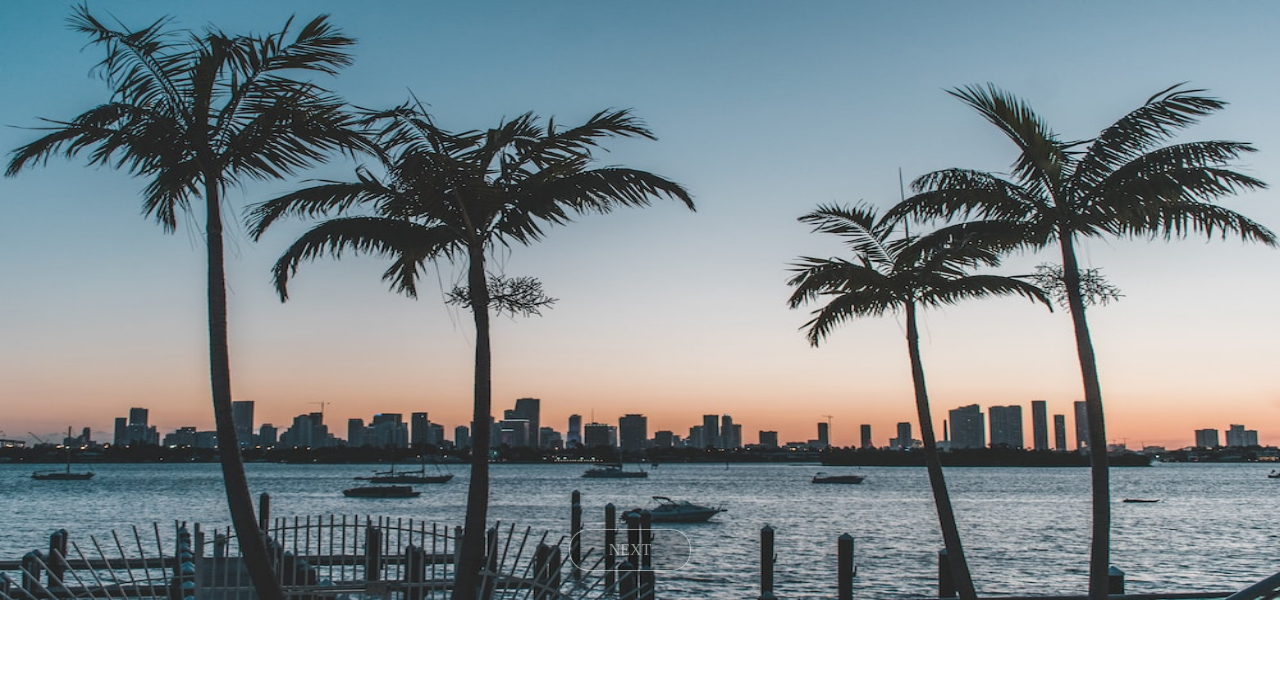
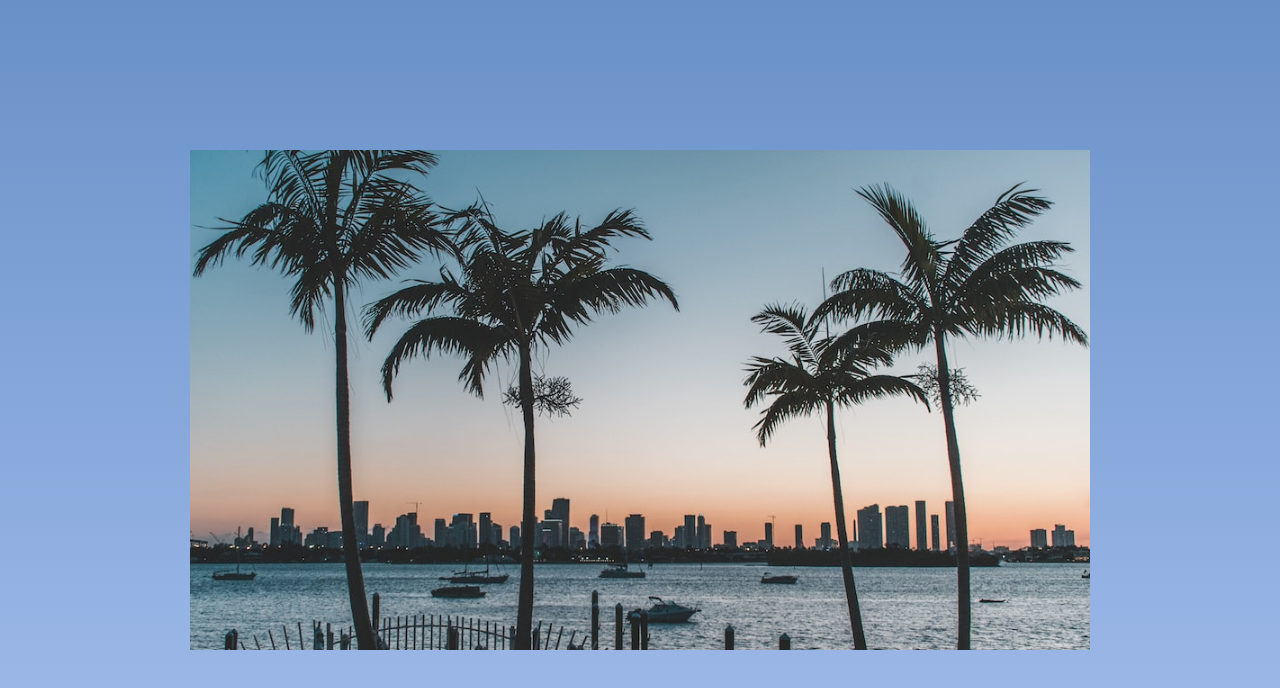
Before and after one commit to Dannizzzzz/css-demo, a React (Create React App) app: page / in a window 1280 px wide. Shown: the top 688 px of the page. Built offline with nearby package versions, Linux system fonts and the light colour scheme.

Commit message:
Venetian Blind Transition effect1

```diff
--- a/src/App.js
+++ b/src/App.js
@@ -1,4 +1,4 @@
-import Demo from './demo/demo04';
+import Demo from './demo/demo05';
 
 function App() {
   return (
--- /dev/null
+++ b/src/demo/demo05/index.css
@@ -0,0 +1,64 @@
+* {
+    margin: 0;
+    padding: 0;
+    width: 100%;
+    height: 100%;
+}
+.container {
+    height: 100vh;
+    display: flex;
+    justify-content: center;
+    align-items: center;
+    background: linear-gradient(to top,#a3bded,#6991c7);
+}
+.img1 {
+    width: 900px;
+    height: 500px;
+    background: url("http://localhost:3000/images/demo04/test1.jpg") no-repeat;
+    background-size: cover;
+    background-position: center center;
+    display: flex;
+}
+.img2{
+    background: url("http://localhost:3000/images/demo04/test2.jpg") no-repeat;
+    background-size: cover;
+    flex: 1;
+    transform: rotateY(90deg);
+    transition: 0.8s;
+}
+.style1{
+    background-position-x: 0;
+}
+.style2{
+    background-position-x: calc(10%);
+}
+.style3{
+    background-position-x: calc(20%);
+}
+.style4{
+    background-position-x: calc(30%);
+}
+.style5{
+    background-position-x: calc(40%);
+}
+.style6{
+    background-position-x: calc(50%);
+}
+.style7{
+    background-position-x: calc(60%);
+}
+.style8{
+    background-position-x: calc(70%);
+}
+.style9{
+    background-position-x: calc(80%);
+}
+.style10{
+    background-position-x: calc(90%);
+}
+.style11{
+    background-position-x: calc(100%);
+}
+.img1:hover .img2{
+    transform: rotateY(0deg);
+}
--- /dev/null
+++ b/src/demo/demo05/index.js
@@ -0,0 +1,24 @@
+import './index.css';
+
+function Demo() {
+  // Venetian Blind Transition effect
+  return (
+    <div className='container'>
+      <div className='img1'>
+        <div className='img2 style1'></div>
+        <div className='img2 style2'></div>
+        <div className='img2 style3'></div>
+        <div className='img2 style4'></div>
+        <div className='img2 style5'></div>
+        <div className='img2 style6'></div>
+        <div className='img2 style7'></div>
+        <div className='img2 style8'></div>
+        <div className='img2 style9'></div>
+        <div className='img2 style10'></div>
+        <div className='img2 style11'></div>
+      </div>
+    </div>
+  );
+}
+
+export default Demo;
```
